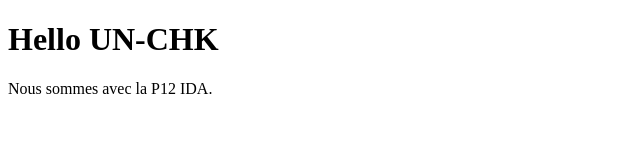
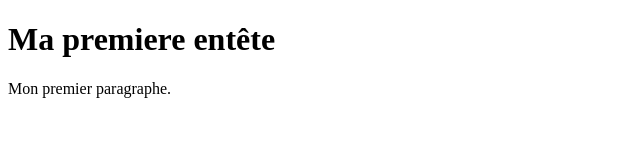
Before and after one commit to msow94/msow94.github.io, a plain HTML site: page index.html in a window 1280 px wide. Shown: the whole page, without its empty margins (0-640 px from the left). Drawn offline with Linux system fonts and the light colour scheme.

Commit message:
Update index.html

```diff
--- a/index.html
+++ b/index.html
@@ -1,7 +1,12 @@
 <!DOCTYPE html>
 <html>
+<head>
+<title>Titre de la page</title>
+</head>
 <body>
-<h1>Hello UN-CHK</h1>
-<p>Nous sommes avec la P12 IDA.</p>
+<h1>Ma premiere
+entête</h1>
+<p>Mon premier
+paragraphe.</p>
 </body>
 </html>
```
